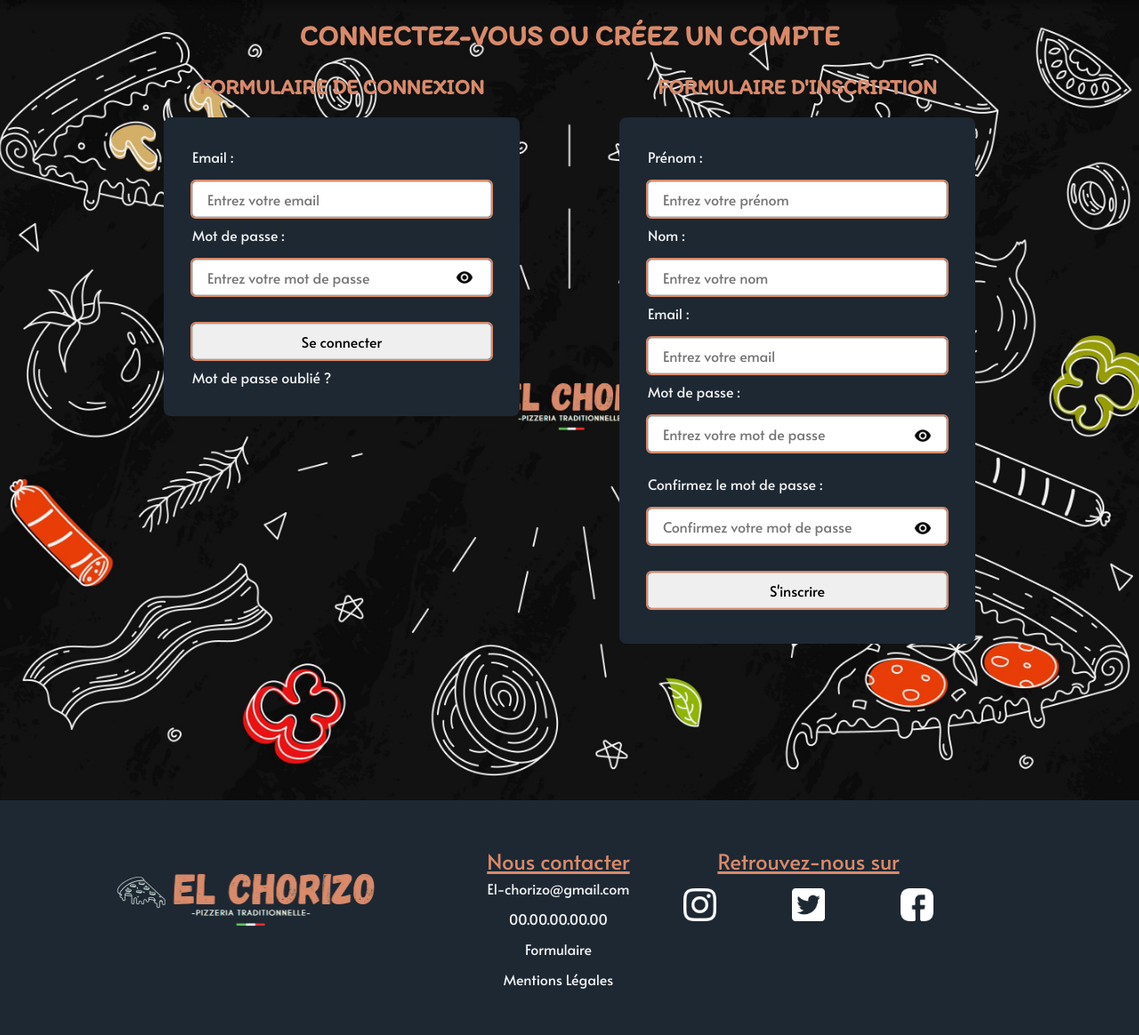
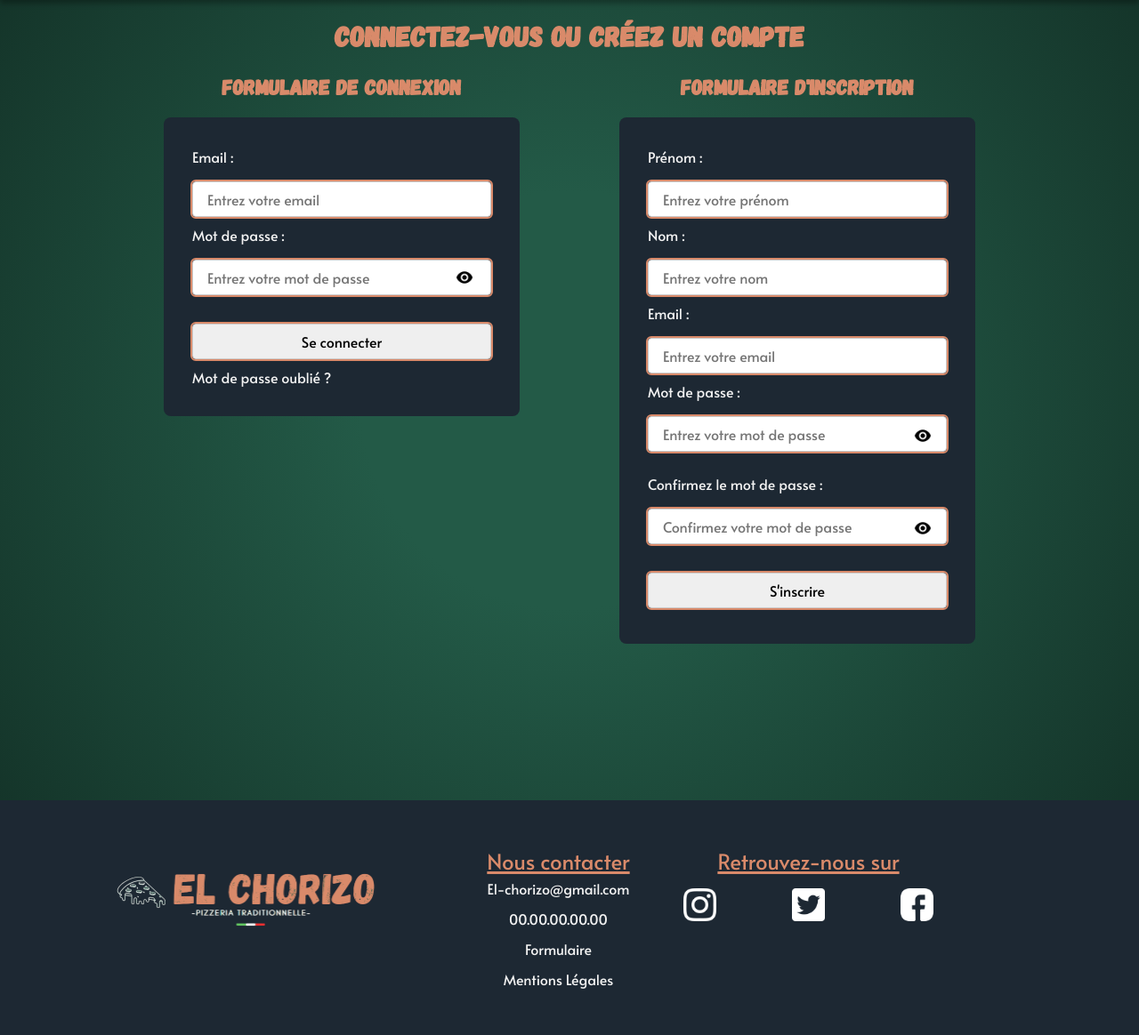
Before and after one commit to malibu1106/Pizzeria, a PHP site: page /connexion.php in a window 1280 px wide. Shown: the part 88-1252 px from the top of the page at 89% size. Run offline with PHP 8.4, Linux system fonts and the light colour scheme; some libraries are stand-ins or nearby versions.

Commit message:
correction bg connexion

```diff
--- a/src/css/carte.css
+++ b/src/css/carte.css
@@ -64,7 +64,7 @@ body {
 
 h1 {
     text-align: center;
-    font-family: "itim-regular";
+    font-family: "gagalin-regular";
     color: var(--title-color);
     text-transform: uppercase;
 }
--- a/src/css/connexion.css
+++ b/src/css/connexion.css
@@ -16,7 +16,8 @@
 }
 
 main {
-    background-image: url("../img/bg_connexion.jpg");
+    background: rgb(35, 90, 71);
+    background: radial-gradient(circle, rgba(35, 90, 71, 1) 30%, rgba(0, 0, 0, 1) 200%);
     background-size: cover;
     background-repeat: no-repeat;
     background-position: center;
@@ -40,7 +41,7 @@ h2 {
     color: var(--title-color);
     text-align: center;
     padding-top: 1rem;
-    font-family: "itim-regular";
+    font-family: "gagalin-regular";
     font-size: var(--size-xl);
     text-transform: uppercase;
     font-weight: bold;
@@ -176,7 +177,6 @@ button:hover {
 /* ------ desktop ------  */
 @media (min-width: 1024px) {
     main {
-        background-position: bottom;
         height: 900px;
     }
 
```
Also changed, not shown: src/img/bg_connexion.jpg.
